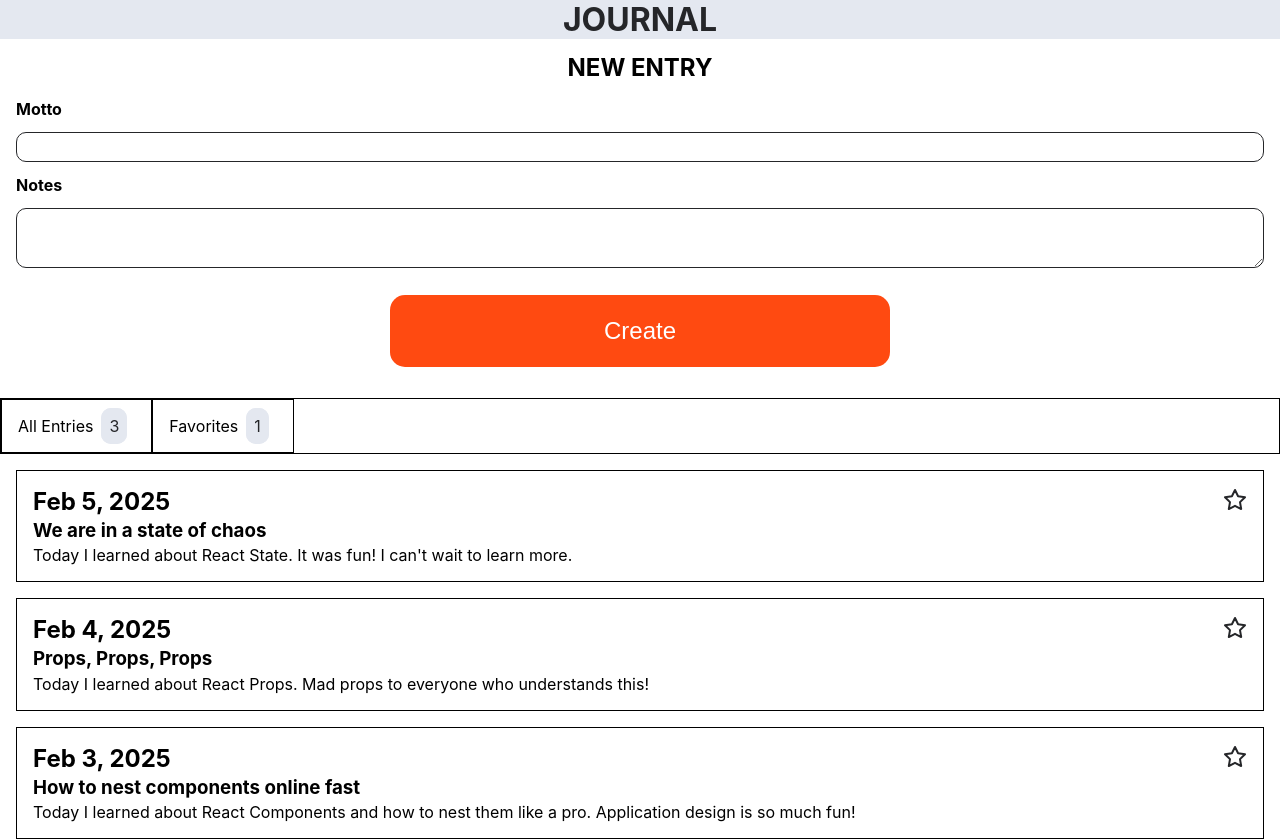
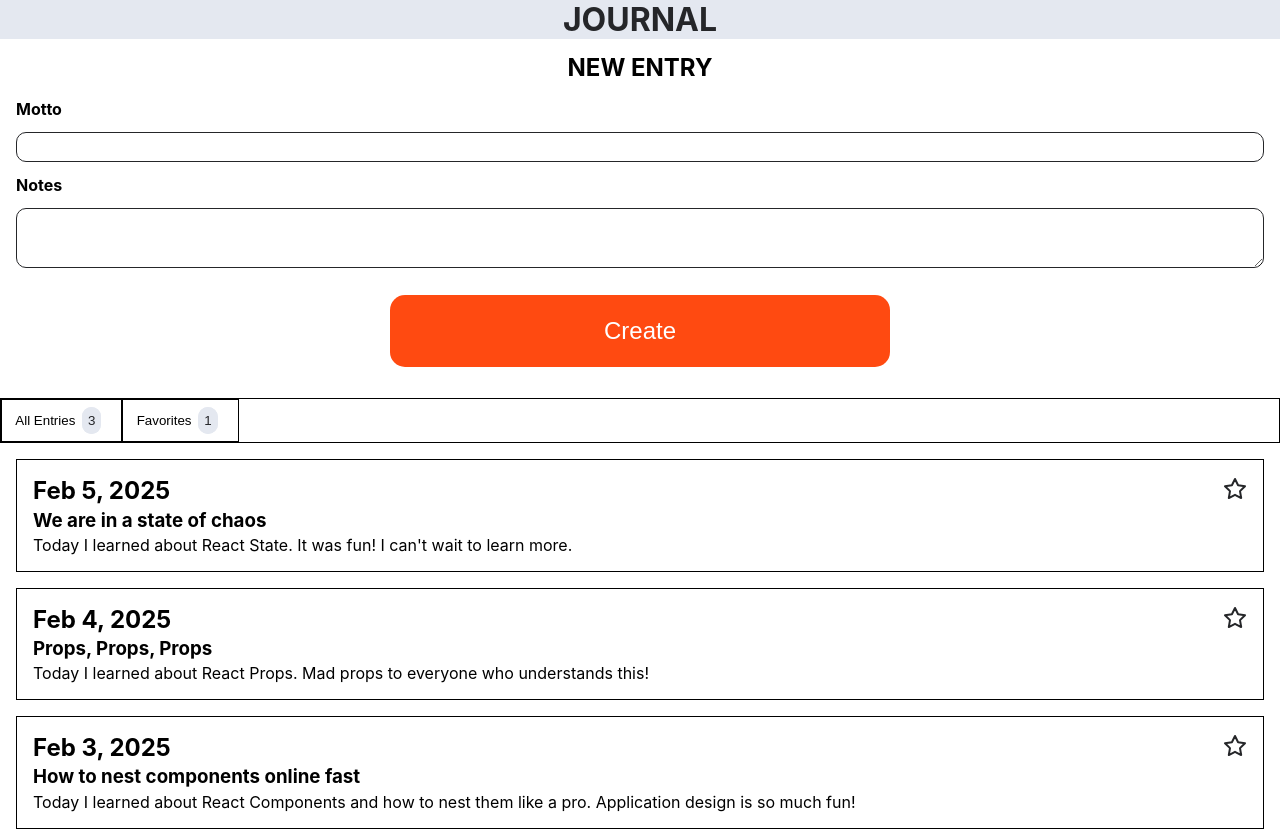
Before and after one commit to ryliecc/journal-app, a React (Create React App) app: page / in a window 1280 px wide. Shown: the top 840 px of the page. Built offline with nearby package versions, Linux system fonts and the light colour scheme.

Commit message:
add tab button

```diff
--- a/src/App.js
+++ b/src/App.js
@@ -65,6 +65,10 @@ export default function App() {
     form.motto.focus();
   }
 
+  function handleTabClick() {
+    console.log("tab clicked");
+  }
+
   function handleToggleFavorite(favEntryId) {
     const updatedEntries = entries.map((entry) => {
       if (entry.id === favEntryId) {
@@ -87,7 +91,7 @@ export default function App() {
         </EntryForm>
         <EntriesSection>
           <TabBar>
-            <Tab text="All Entries">
+            <Tab text="All Entries" onClick={handleTabClick}>
               <Badge isActive="true" numberOfEntries="3" />
             </Tab>
             <Tab text="Favorites">
--- a/src/components/Tab.js
+++ b/src/components/Tab.js
@@ -1,8 +1,8 @@
-export default function Tab({ text, children }) {
+export default function Tab({ onClick, text, children }) {
   return (
-    <p className="entries-section__tab">
+    <button type="button" onClick="onClick" className="entries-section__tab">
       {text}
       {children}
-    </p>
+    </button>
   );
 }
```
